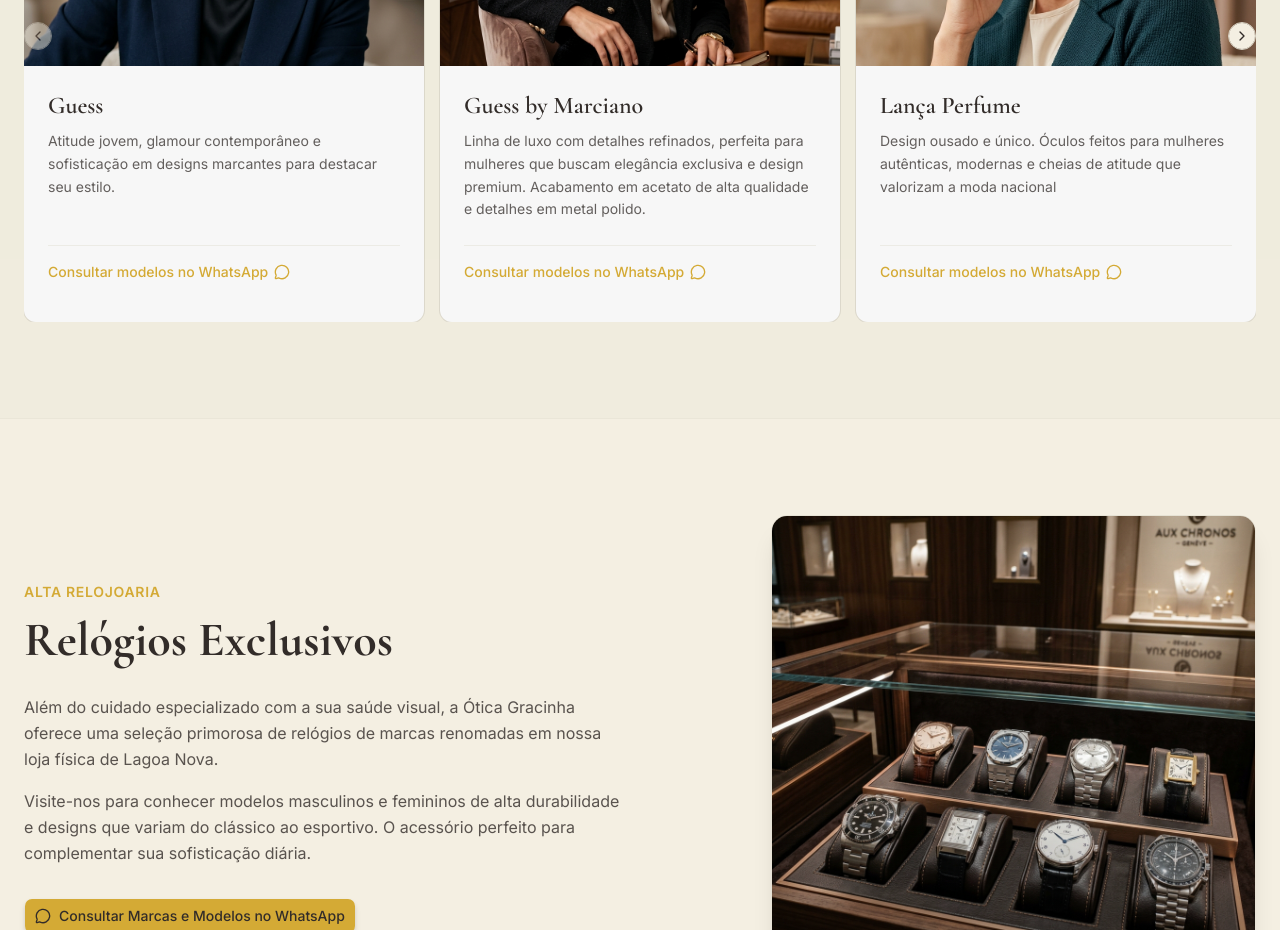
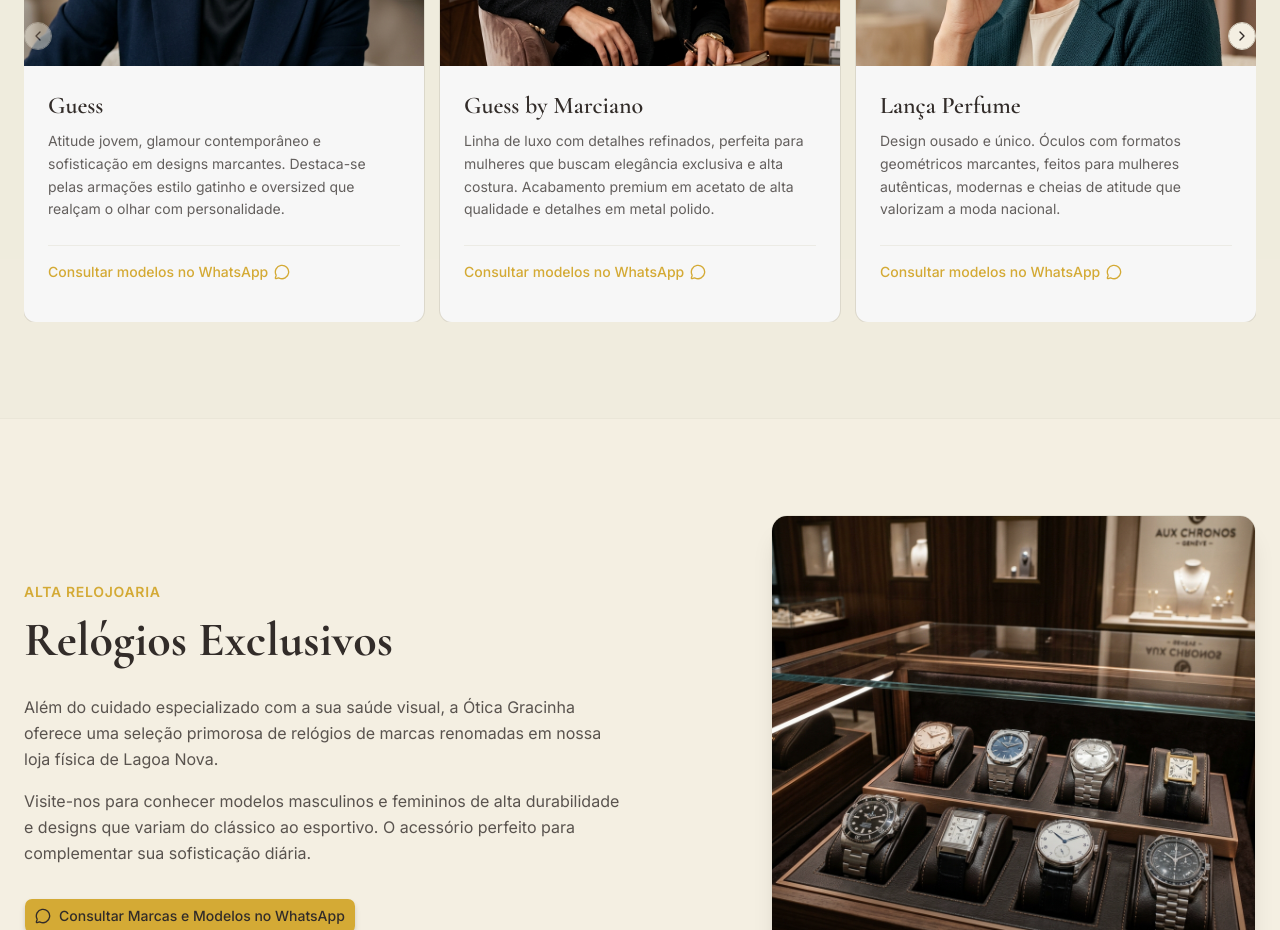
Before and after one commit to LucasEduardo2002/otica-landing-page, a Next.js app: page / in a window 1280 px wide. Shown: the part 1520-2450 px from the top of the page. Built offline with nearby package versions, Linux system fonts and the light colour scheme.

Commit message:
feat: implement landing page for Ótica Gracinha with product filtering and navigation

```diff
--- a/app/page.tsx
+++ b/app/page.tsx
@@ -54,64 +54,74 @@
 const productCards = [
   {
     name: "Guess",
-    note: "Atitude jovem, glamour contemporâneo e sofisticação em designs marcantes para destacar seu estilo.",
+    note: "Atitude jovem, glamour contemporâneo e sofisticação em designs marcantes. Destaca-se pelas armações estilo gatinho e oversized que realçam o olhar com personalidade.",
     image: "/images/guess.png",
     category: "feminino",
+    features: ["Estilo Cat-Eye", "Modelos Oversized", "Logotipo G em Destaque"]
   },
   {
     name: "Guess by Marciano",
-    note: "Linha de luxo com detalhes refinados, perfeita para mulheres que buscam elegância exclusiva e design premium. Acabamento em acetato de alta qualidade e detalhes em metal polido.",
+    note: "Linha de luxo com detalhes refinados, perfeita para mulheres que buscam elegância exclusiva e alta costura. Acabamento premium em acetato de alta qualidade e detalhes em metal polido.",
     image: "/images/guess-by-marciano.png",
     category: "feminino",
+    features: ["Linha Premium", "Acetato de Alta Qualidade", "Alta Costura"]
   },
   {
     name: "Lança Perfume",
-    note: "Design ousado e único. Óculos feitos para mulheres autênticas, modernas e cheias de atitude que valorizam a moda nacional",
+    note: "Design ousado e único. Óculos com formatos geométricos marcantes, feitos para mulheres autênticas, modernas e cheias de atitude que valorizam a moda nacional.",
     image: "/images/lanca-perfume.png",
     category: "feminino",
+    features: ["Formatos Geométricos", "Design Ousado", "Identidade LP"]
   },
   {
     name: "Michael Kors",
-    note: "Luxo casual e glamour atemporal americano, unindo elegância clássica com o dinamismo urbano. Traz as icônicas ferragens douradas e o consagrado logotipo MK",
+    note: "Luxo casual e glamour atemporal americano, unindo elegância clássica com o dinamismo urbano. Traz as icônicas ferragens douradas e o consagrado logotipo MK.",
     image: "/images/michael-kors.png",
     category: "feminino",
+    features: ["Estilo Jet-Set", "Detalhes Dourados", "Logotipo MK Clássico"]
   },
   {
     name: "Swarovski",
-    note: "Brilho e sofisticação incomparáveis. Modelos adornados com cristais lapidados e cravejados nas hastes, transformando seus óculos em verdadeiras joias.",
+    note: "Brilho e sofisticação incomparáveis. Modelos adornados com autênticos cristais lapidados e cravejados nas hastes, transformando seus óculos em verdadeiras joias.",
     image: "/images/swarovski.png",
     category: "feminino",
+    features: ["Cristais Cravejados", "Efeito Joia", "Brilho Exclusivo"]
   },
   {
     name: "Versace",
-    note: "Estilo barroco, luxo dramático e personalidade italiana marcante para quem não tem medo de se destacar.",
+    note: "Estilo barroco, luxo dramático e personalidade italiana marcante para quem não tem medo de se destacar. Traz os inconfundíveis ícones da Medusa e da estampa Greca.",
     image: "/images/versace.png",
     category: "feminino",
+    features: ["Ícone da Medusa", "Grife Italiana", "Detalhes em Relevo"]
   },
   {
     name: "Vogue",
-    note: "Inovação, cores vibrantes e as últimas tendências das passarelas da moda mundial em seu olhar cotidiano.",
+    note: "Inovação, cores vibrantes e as últimas tendências das passarelas da moda mundial em seu olhar cotidiano. Formatos modernos e coleções dinâmicas e fashionistas.",
     image: "/images/vogue.png",
     category: "feminino",
+    features: ["Tendência Fashion", "Paleta de Cores Vibrantes", "Design Moderno"]
   },
   {
     name: "Lacoste",
     note: "Estilo clássico francês de herança esportiva, combinando conforto, elegância casual e dinamismo. Detalhes marcantes como a textura petit piqué nas hastes e o tradicional crocodilo.",
     image: "/images/lacoste.png",
     category: "masculino",
+    features: ["Herança Esportiva", "Textura Petit Piqué", "Logo Crocodilo"]
   },
   {
     name: "Aramis",
-    note: "Elegância contemporânea e design minimalista focado no homem moderno que valoriza sofisticação e discrição.",
+    note: "Elegância contemporânea e design minimalista focado no homem moderno que valoriza sofisticação, leveza e discrição em armações confortáveis para o dia a dia.",
     image: "/images/aramis.png",
     category: "masculino",
+    features: ["Design Minimalista", "Estrutura Leve", "Sofisticação Discreta"]
   },
   {
     name: "Ray-Ban",
-    note: "O maior clássico do mundo. Estilo icônico e atemporal com lentes de alta proteção que nunca saem de moda.",
+    note: "O maior clássico do mundo. Estilo icônico e atemporal com lentes de alta proteção que nunca saem de moda. Casa dos formatos lendários Aviator, Wayfarer e Clubmaster.",
     image: "/images/ray-ban.png",
     category: "unissex",
-  },
+    features: ["Modelos Ícones", "Lentes de Alta Proteção", "Opções Polarizadas"]
+  }
 ];
 
 const categories = [
```
